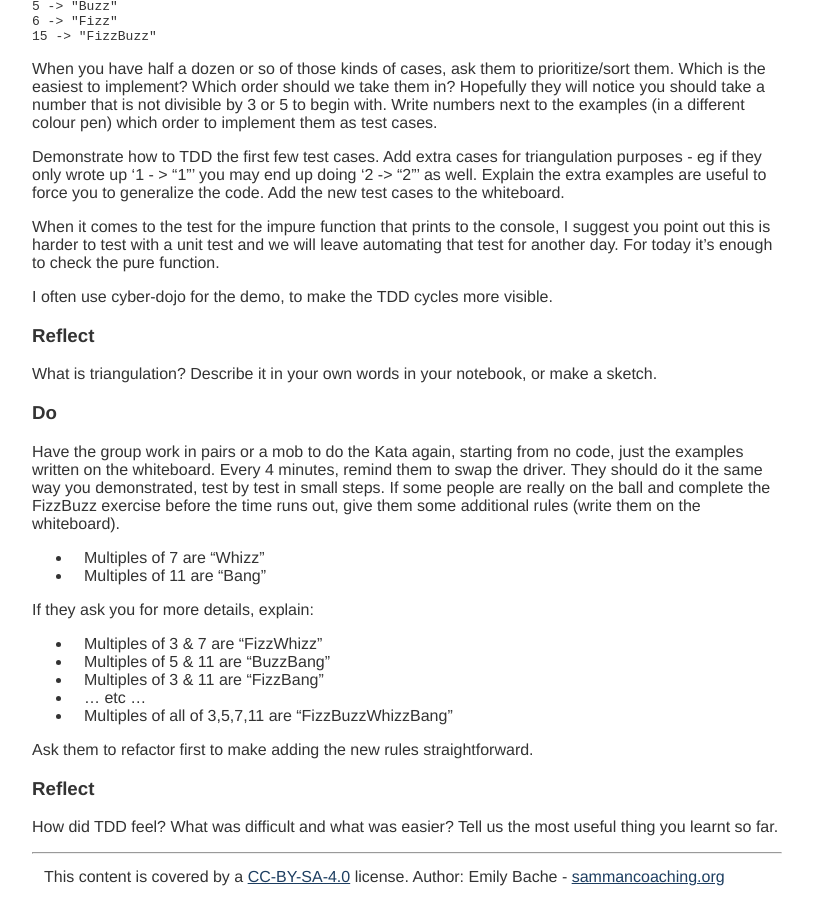
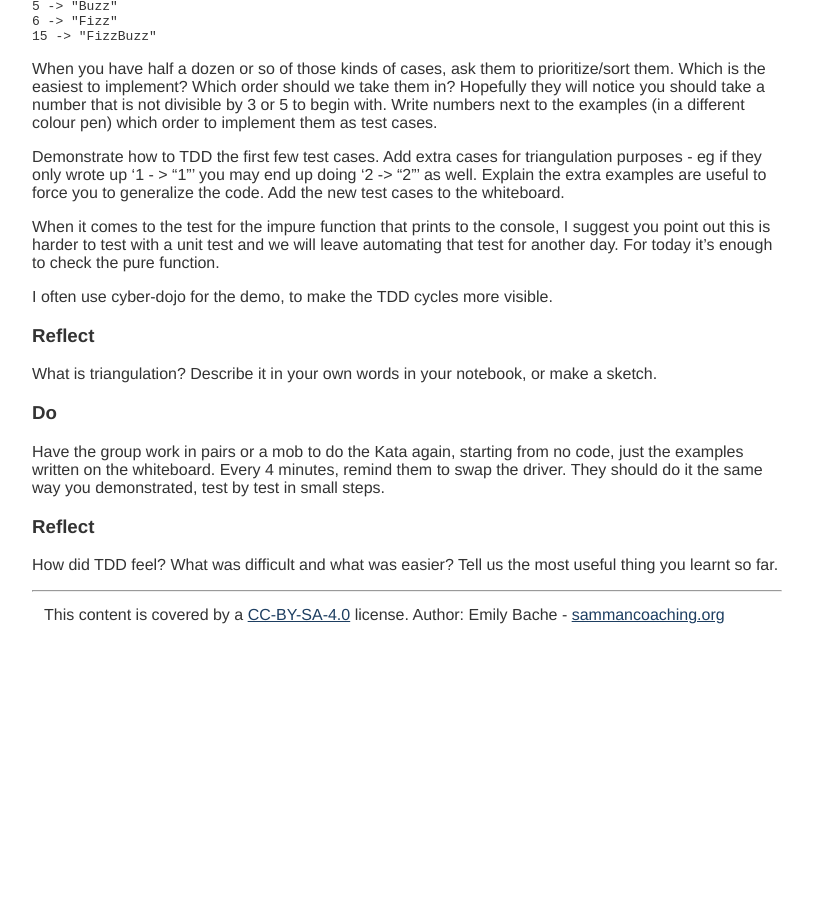
Before and after one commit to sammancoaching/website, a Jekyll site: the page built from _learning_hours/small_steps/select_order_testcases.md, in a window 1280 px wide and 900 px high, scrolled down 1184 px. Shown: the whole window, without its empty margins (233-1046 px from the left). Built offline with Jekyll 4.4.1, drawn with Linux system fonts in a browser that asks for light colours; after the commit the page ends 1822 px from its top, so only the background shows below that.

Commit message:
move fizzbuzz instructions to main page

```diff
--- a/_learning_hours/small_steps/select_order_testcases.md
+++ b/_learning_hours/small_steps/select_order_testcases.md
@@ -75,20 +75,7 @@
 What is triangulation? Describe it in your own words in your notebook, or make a sketch.
 
 ### Do
-Have the group work in pairs or a mob to do the Kata again, starting from no code, just the examples written on the whiteboard. Every 4 minutes, remind them to swap the driver. They should do it the same way you demonstrated, test by test in small steps. If some people are really on the ball and complete the FizzBuzz exercise before the time runs out, give them some additional rules (write them on the whiteboard).
-
-- Multiples of 7 are "Whizz"
-- Multiples of 11 are "Bang"
-
-If they ask you for more details, explain:
-
-- Multiples of 3 & 7 are "FizzWhizz"
-- Multiples of 5 & 11 are "BuzzBang"
-- Multiples of 3 & 11 are "FizzBang"
-- ... etc ...
-- Multiples of all of 3,5,7,11 are "FizzBuzzWhizzBang"
-
-Ask them to refactor first to make adding the new rules straightforward.
+Have the group work in pairs or a mob to do the Kata again, starting from no code, just the examples written on the whiteboard. Every 4 minutes, remind them to swap the driver. They should do it the same way you demonstrated, test by test in small steps.
 
 ### Reflect
 How did TDD feel? What was difficult and what was easier? Tell us the most useful thing you learnt so far.
```
Also changed, not shown: _kata_descriptions/fizzbuzz.md (+11 -1 lines).
